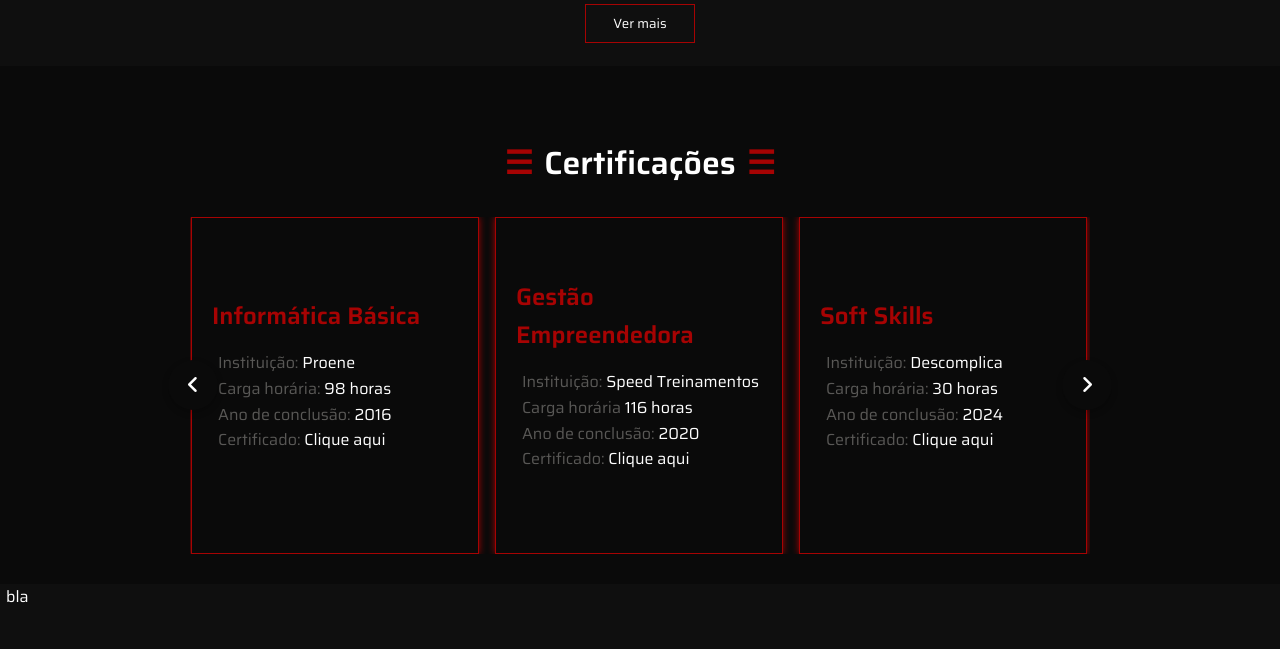
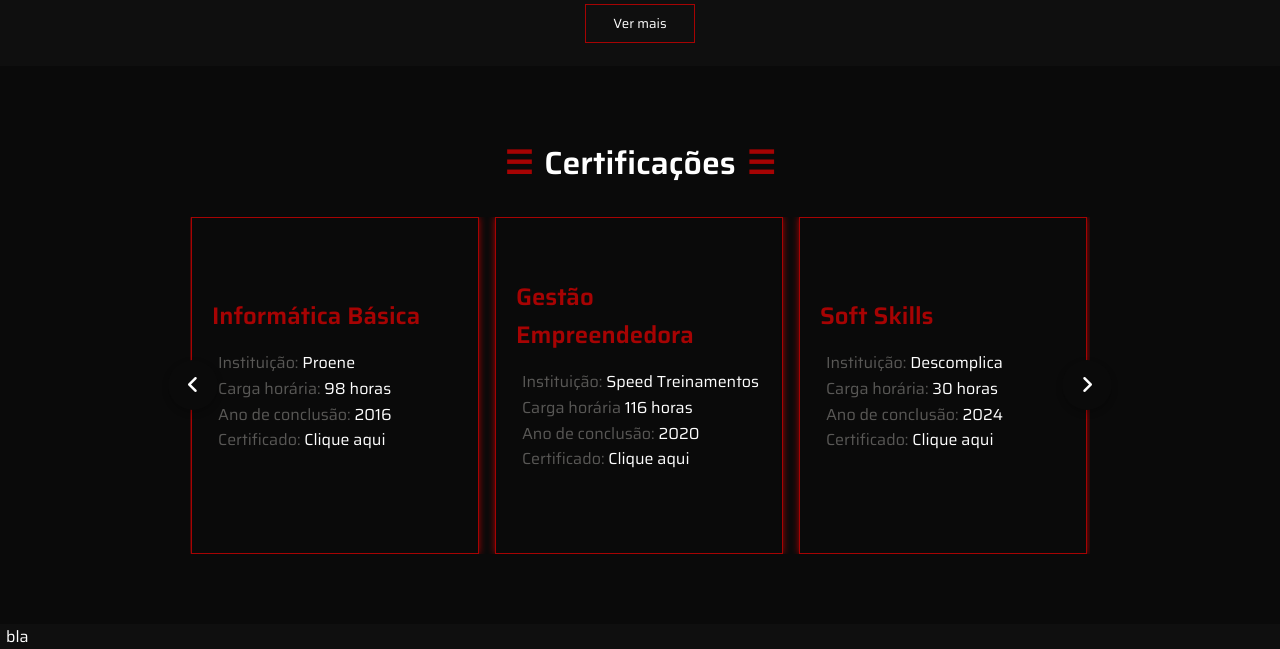
Before and after one commit to EricSeven/Meu-Portfolio, a plain HTML site: page index.html in a window 1280 px wide. Shown: the part 1807-2456 px from the top of the page. Before the commit the page ends 2416 px from the top, so only its background shows below. Drawn offline with Linux system fonts and the light colour scheme.

Commit message:
Update style.css

```diff
--- a/style.css
+++ b/style.css
@@ -452,7 +452,7 @@ picture{
     padding: 0 35px;
     align-items: center;
     justify-content: center;
-    padding-bottom: 30px;
+    padding-bottom: 70px
 }
 
 #certific >.centralizer >h3{
```
